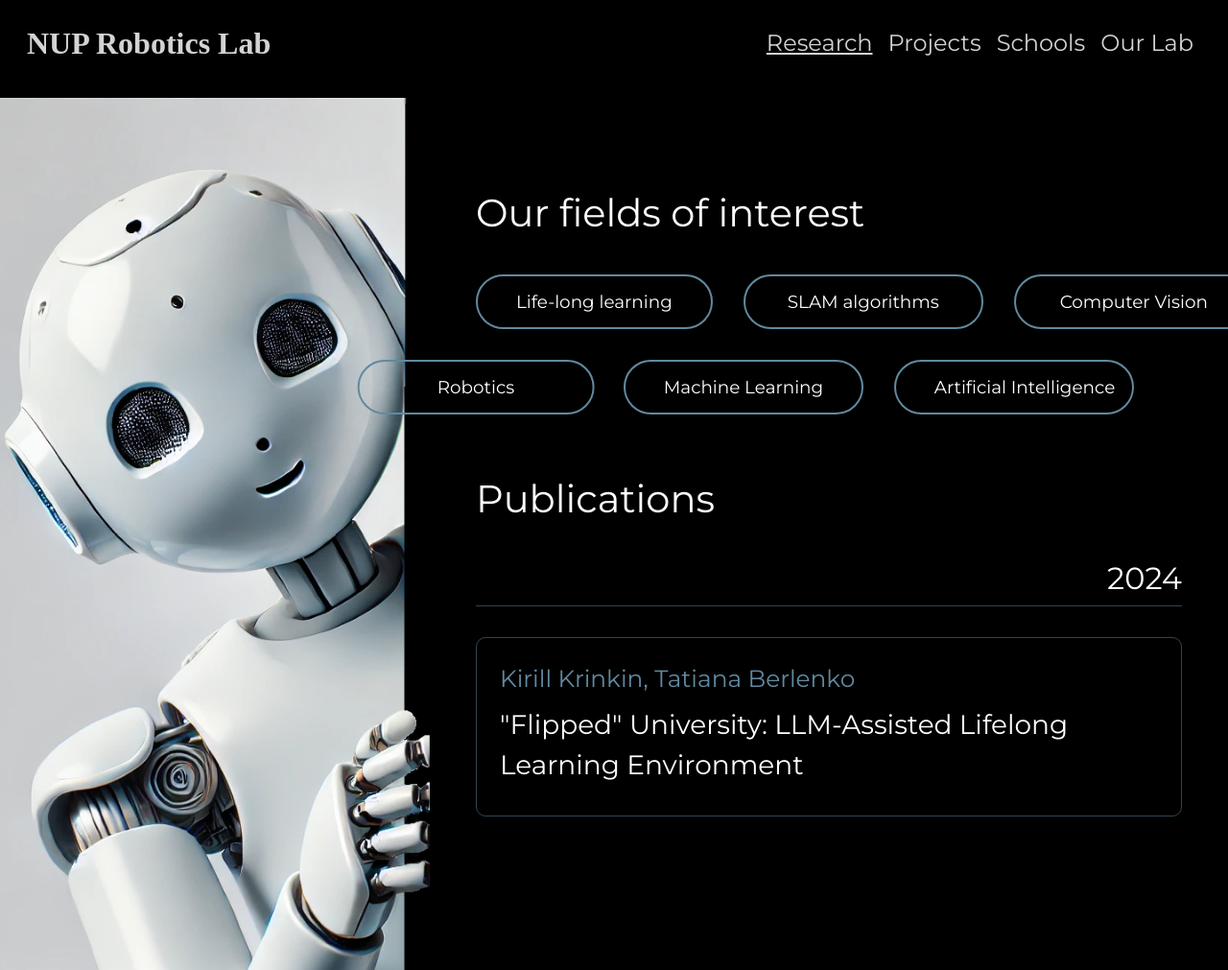
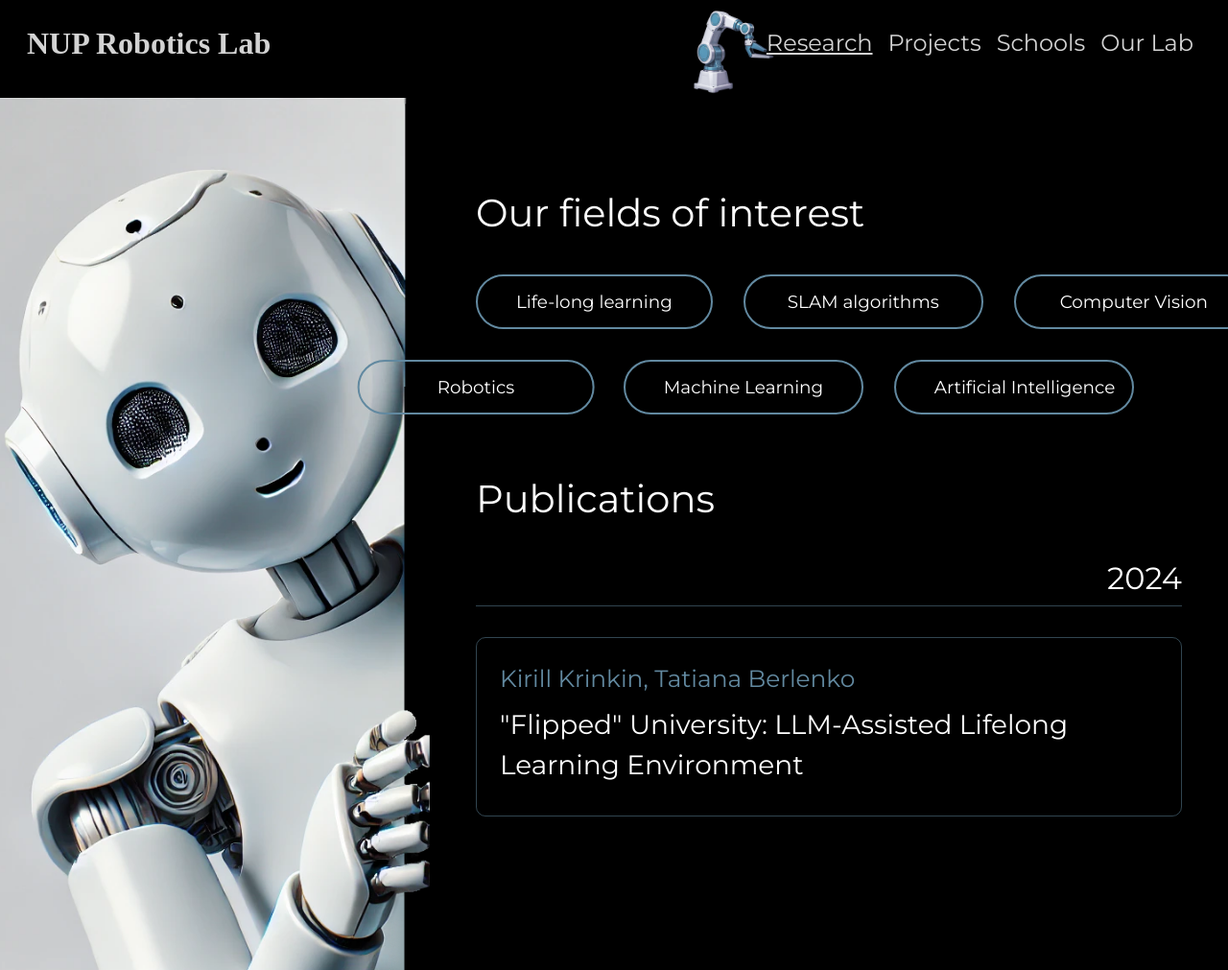
Before and after one commit to rcicd/robo_lab, a Jekyll site: the page built from research.md, in a window 1280 px wide and 1011 px high. Shown: the whole window at 96% size. Built offline with Jekyll 4.4.1, drawn with Linux system fonts in a browser that asks for light colours; some web fonts are replaced.

Commit message:
fix 1st page

```diff
--- a/_layouts/default.html
+++ b/_layouts/default.html
@@ -1,5 +1,6 @@
 ---
 layout: base
 ---
-
+<div class="hero-content-centered">
 {{ content }}
+</div>
--- a/assets/css/main.css
+++ b/assets/css/main.css
@@ -35,7 +35,7 @@
 .nav-link { color: lightgrey; }
 .navbar-nav .nav-link:hover { text-decoration: underline; color: var(--primary-color) !important; }
 .navbar-nav .nav-link.active { color: lightgrey !important; text-decoration: underline !important; }
-.nav-robot-arm { display: none; } /* Скрываем, т.к. были проблемы */
+
 
 
 /* ===== ОСНОВНОЙ КОНТЕЙНЕР ===== */
@@ -58,6 +58,16 @@
 /* ===== КОЛОНКА С КОНТЕНТОМ ===== */
 .main-content-area {
   width: 100%;
+}
+
+.hero-content-centered {
+  min-height: calc(80vh - var(--navbar-total-height));
+
+  display: flex;
+  flex-direction: column;
+  justify-content: center;
+  align-items: center;
+  text-align: center;
 }
 
 /* ===== ОБЩИЕ УНИВЕРСАЛЬНЫЕ КЛАССЫ ===== */
--- a/assets/css/research.css
+++ b/assets/css/research.css
@@ -207,6 +207,18 @@
   color: var(--text-light);
 }
 
+.nav-robot-arm {
+  height: 100px;
+  width: auto;
+  margin-left: -88px;
+  vertical-align: top;
+  z-index: 1000;
+  position: absolute;
+  top: 2px;
+  /*right: 20rem;  <-- А эту добавили. Она задает отступ от правого края */
+  pointer-events: none;
+}
+
 @media (max-width: 1179px) {
   .fields-container {
     grid-template-columns: repeat(2, 1fr);
```
